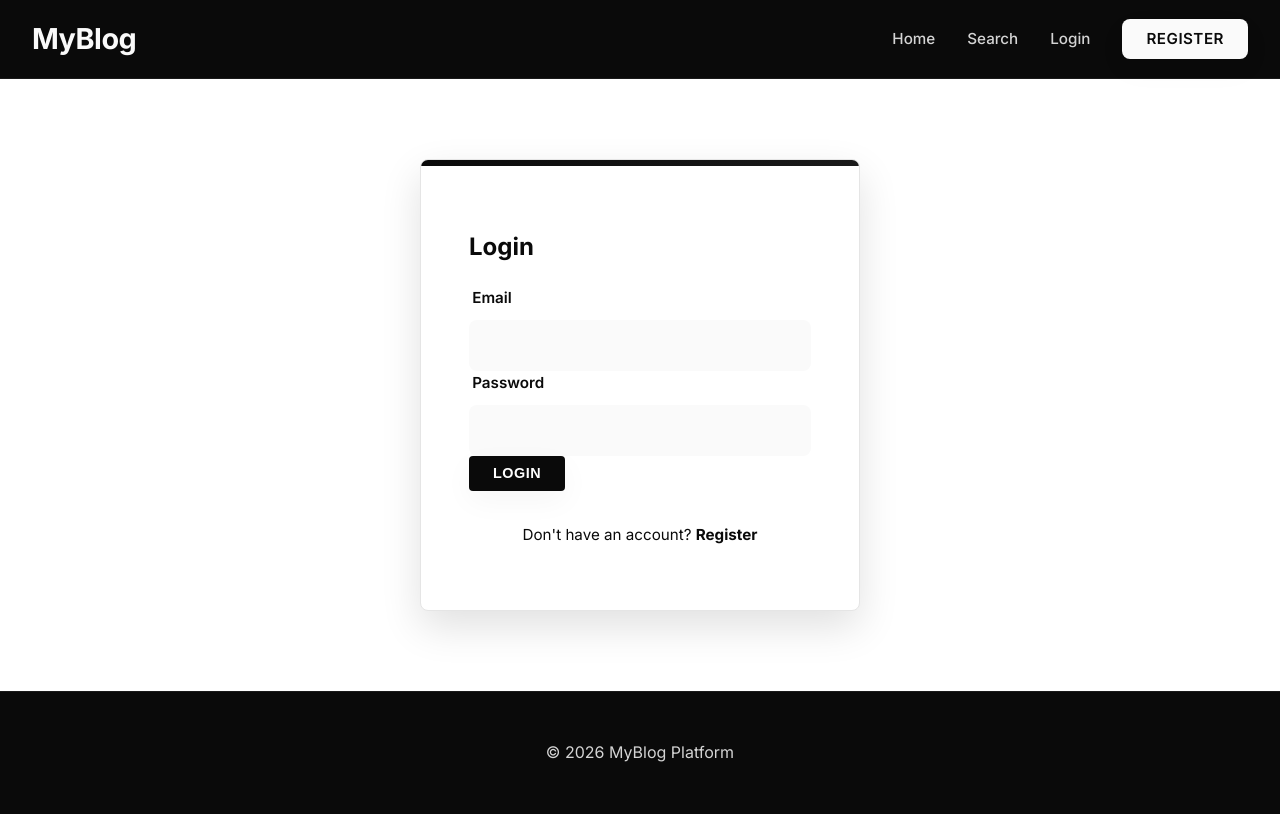
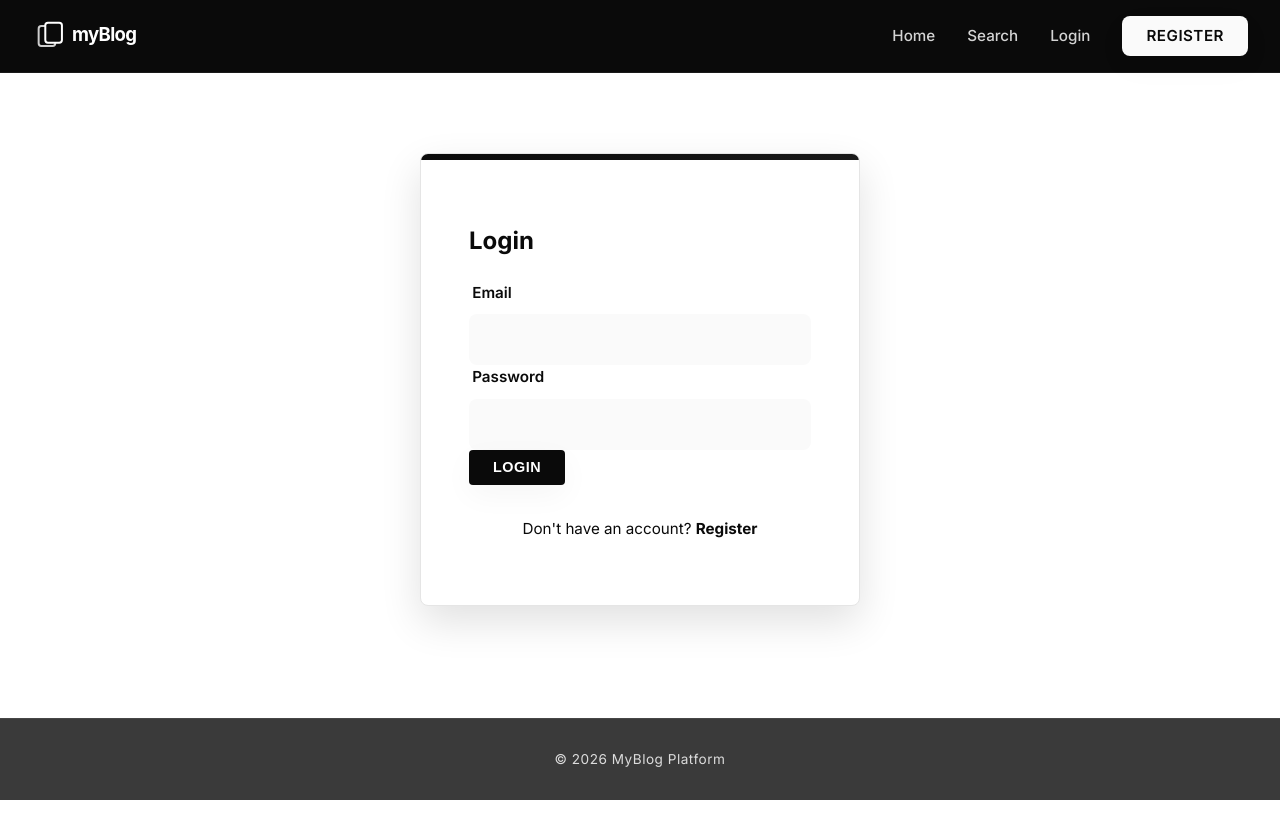
Before and after one commit to Zubair7812/myBlog--Blogging-Platform, a React (Vite) app in the folder client/: page /login in a window 1280 px wide. Built offline with nearby package versions, Linux system fonts and the light colour scheme.

Commit message:
Enhance UI/UX: Update Logo, Footer, Social Icons, and Button Interactions

```diff
--- a/client/index.html
+++ b/client/index.html
@@ -8,6 +8,7 @@
   <link rel="preconnect" href="https://fonts.googleapis.com">
   <link rel="preconnect" href="https://fonts.gstatic.com" crossorigin>
   <link href="https://fonts.googleapis.com/css2?family=Inter:wght@300;400;500;600;700&display=swap" rel="stylesheet">
+  <link rel="stylesheet" href="https://cdnjs.cloudflare.com/ajax/libs/font-awesome/6.5.1/css/all.min.css" integrity="sha512-DTOQO9RWCH3ppGqcWaEA1BIZOC6xxalwEsw9c2QQeAIftl+Vegovlnee1c9QX4TctnWMn13TZye+giMm8e2LwA==" crossorigin="anonymous" referrerpolicy="no-referrer" />
   <title>MyBlog</title>
 </head>
 
--- a/client/src/components/Footer.css
+++ b/client/src/components/Footer.css
@@ -1,8 +1,11 @@
 .footer {
     text-align: center;
-    padding: 2rem 0;
+    padding: 1rem 0;
     margin-top: auto;
     background-color: var(--bg-deep);
     border-top: 1px solid var(--primary-muted);
     color: var(--text-inverse-muted);
+    font-size: 0.85rem;
+    letter-spacing: 0.5px;
+    opacity: 0.8;
 }
--- a/client/src/components/Navbar.css
+++ b/client/src/components/Navbar.css
@@ -19,12 +19,21 @@
 }
 
 .logo {
-    font-size: 1.8rem;
-    font-weight: 800;
-    color: var(--text-inverse);
+    display: flex;
+    align-items: center;
     background: none;
-    -webkit-text-fill-color: initial;
-    letter-spacing: -0.5px;
+    padding: 0;
+}
+
+.logo:hover {
+    opacity: 0.8;
+}
+
+.logo-img {
+    height: 40px;
+    /* Adjust based on desired size */
+    width: auto;
+    display: block;
 }
 
 .nav-links {
@@ -75,13 +84,29 @@
 }
 
 .nav-links .btn-primary:hover {
-    background: var(--secondary-muted);
+    background: #e5e5e5;
+    /* Slight dimming */
     box-shadow: none;
 }
 
 .nav-links .btn-primary:hover::after {
     width: 0;
     /* No underline for buttons */
+}
+
+.btn-logout {
+    background: var(--text-inverse);
+    color: var(--primary-color) !important;
+    padding: 0.5rem 1.5rem;
+    border-radius: var(--radius);
+    font-weight: 600;
+    border: none;
+    cursor: pointer;
+}
+
+.btn-logout:hover {
+    background: #e5e5e5;
+    /* Slight dimming */
 }
 
 .nav-profile-link {
--- a/client/src/components/Navbar.jsx
+++ b/client/src/components/Navbar.jsx
@@ -14,7 +14,9 @@ const Navbar = () => {
     return (
         <nav className="navbar">
             <div className="container nav-container">
-                <Link to="/" className="logo">MyBlog</Link>
+                <Link to="/" className="logo">
+                    <img src="/logo.svg" alt="MyBlog Logo" className="logo-img" />
+                </Link>
                 <ul className="nav-links">
                     <li><Link to="/home">Home</Link></li>
                     <li><Link to="/search">Search</Link></li>
--- a/client/src/index.css
+++ b/client/src/index.css
@@ -150,7 +150,8 @@ a:hover {
 }
 
 .btn-primary:hover {
-  background-color: var(--cta-hover);
+  background-color: #333333;
+  /* Lighter black for effective hover */
   box-shadow: var(--shadow-md);
 }
 
--- a/client/src/pages/Profile.css
+++ b/client/src/pages/Profile.css
@@ -104,11 +104,16 @@
 
 .social-icon {
     color: white;
-    font-size: 0.9rem;
+    font-size: 1.2rem;
     background: rgba(255, 255, 255, 0.1);
-    padding: 0.5rem 1rem;
-    border-radius: 20px;
-    transition: background 0.3s;
+    width: 45px;
+    height: 45px;
+    display: inline-flex;
+    align-items: center;
+    justify-content: center;
+    border-radius: 50%;
+    transition: all 0.3s ease;
+    text-decoration: none;
 }
 
 .social-icon:hover {
@@ -133,9 +138,9 @@
 }
 
 .btn-edit-profile:hover {
-    background-color: var(--primary-dark);
+    background-color: #333333;
     color: white;
-    box-shadow: 0 0 15px var(--primary-color);
+    box-shadow: 0 0 15px var(--primary-muted);
 }
 
 
@@ -242,7 +247,8 @@
 }
 
 .btn-readmore:hover {
-    background-color: var(--primary-dark);
+    background-color: #333333;
+    color: white !important;
 }
 
 @media (max-width: 900px) {
--- a/client/src/pages/Profile.jsx
+++ b/client/src/pages/Profile.jsx
@@ -95,9 +95,9 @@ const Profile = () => {
                         </div>
 
                         <div className="social-links-sidebar">
-                            <a href={profileData.facebook || '#'} className="social-icon"><i className="fab fa-facebook-f"></i> FB</a>
-                            <a href={profileData.instagram || '#'} className="social-icon"><i className="fab fa-instagram"></i> IG</a>
-                            <a href={profileData.twitter || '#'} className="social-icon"><i className="fab fa-twitter"></i> TW</a>
+                            <a href={profileData.facebook || '#'} className="social-icon"><i className="fa-brands fa-facebook-f"></i></a>
+                            <a href={profileData.twitter || '#'} className="social-icon"><i className="fa-brands fa-x-twitter"></i></a>
+                            <a href={profileData.instagram || '#'} className="social-icon"><i className="fa-brands fa-instagram"></i></a>
                         </div>
                     </div>
 
```
Also changed, not shown: client/public/logo.svg (added), 1 other file (tests, documents, lock files or other folders).
